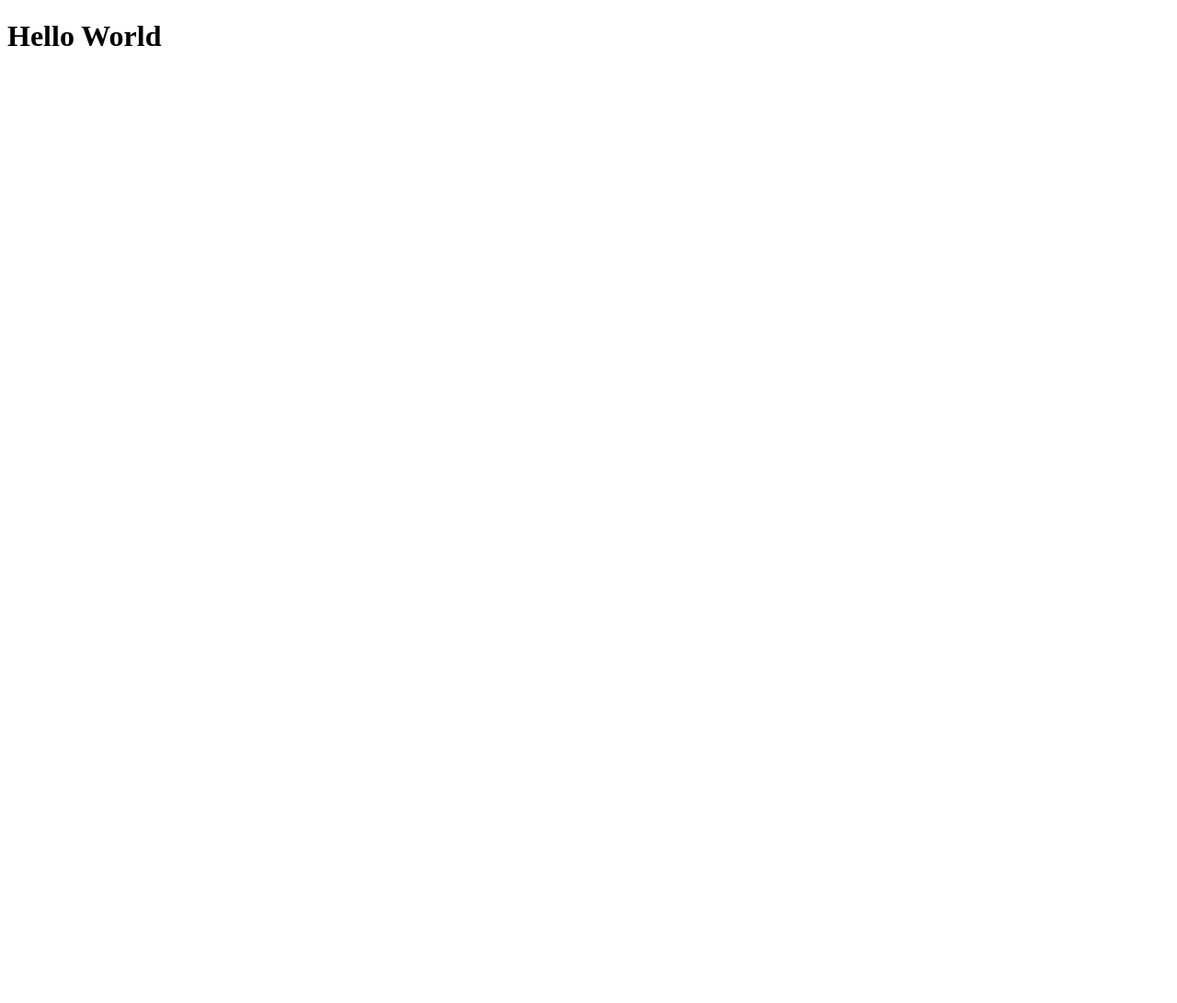
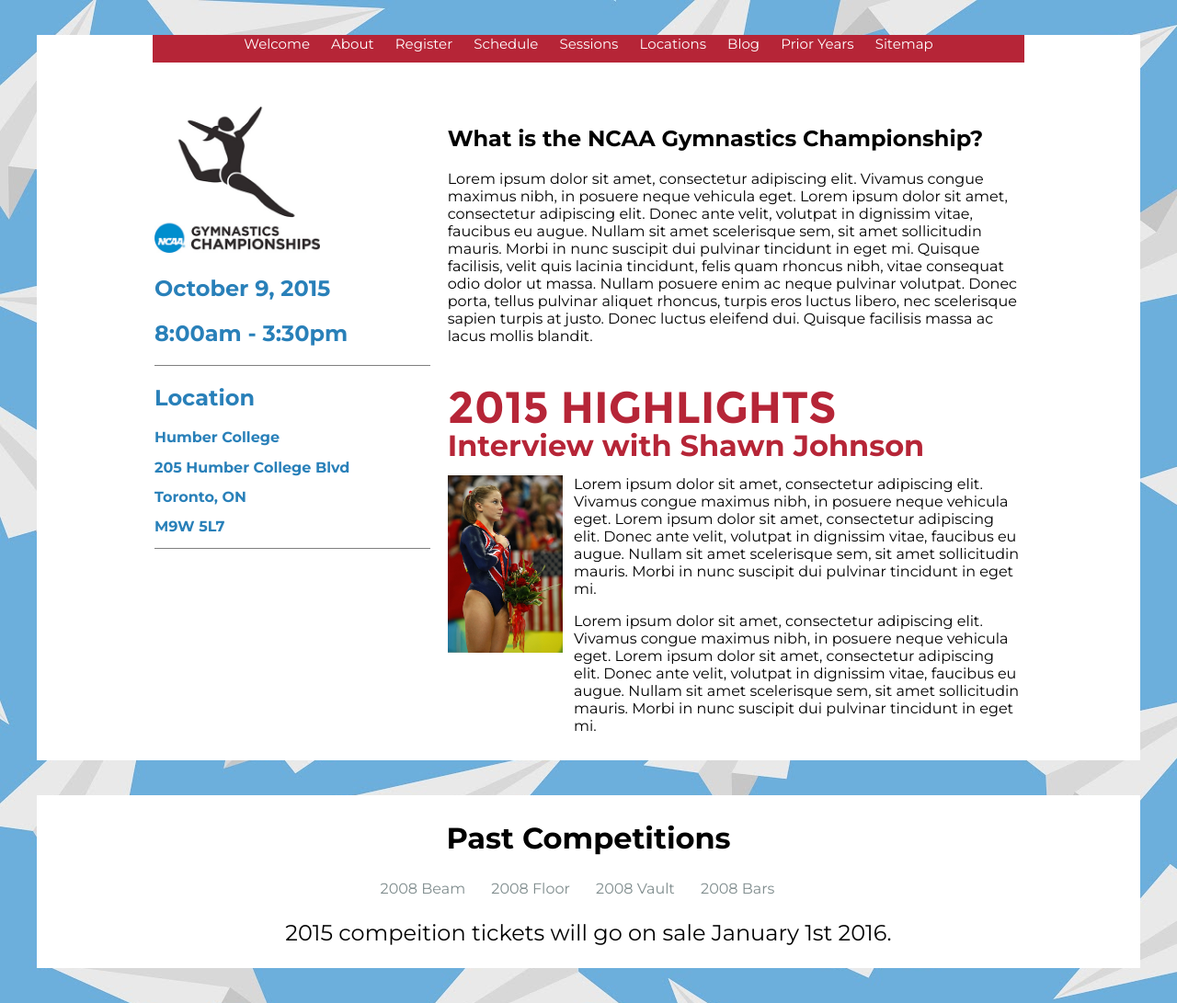
Before and after one commit to AmandaCoelho/WEBD221-WebProgramming3-Assignment2, a plain HTML site: page index.html in a window 1280 px wide. Shown: the whole page at 92% size. Before the commit the page ends 800 px from the top, so only its background shows below. Drawn offline with nearby package versions, Linux system fonts and the light colour scheme.

Commit message:
first commit

```diff
--- /dev/null
+++ b/css/style.css
@@ -0,0 +1,3 @@
+#test{
+	color:red;
+}
--- a/index.html
+++ b/index.html
@@ -3,11 +3,72 @@
 	<head>
 		<meta charset="UTF-8"/>
 		<title>Schedule</title>
-<!-- 		<link rel="stylesheet" href="style/style.css"/> -->
+		<link rel="stylesheet/less" href="css/main.css"/>
+		<link href='https://fonts.googleapis.com/css?family=Montserrat:400,700' rel='stylesheet' type='text/css'>
 	</head>
 <body>
-	<h1>Hello World</h1>
-	<div></div>
+	<div class="pagewrap">
+		<div class="nav">
+			<nav>
+				<a href="index.html">Welcome</a>
+				<a href="about.html">About</a>
+				<a href="register.html">Register</a>
+				<a href="schedule.html">Schedule</a>
+				<a href="sessions.html">Sessions</a>
+				<a href="locations.html">Locations</a>
+				<a href="blog.html">Blog</a>
+				<a href="priorYears.html">Prior Years</a>
+				<a href="sitemap.html">Sitemap</a>
+			</nav>
+		</div>
+		<div class="sidebar">
+			<div class="information">
+				<img src="images/logo.png">
+				<h2>October 9, 2015</h2>
+				<h2>8:00am - 3:30pm</h2>
+			</div>
+			<div class="information">
+				<h2>Location</h2>
+				<h2 class="subInfo">Humber College</h2>
+				<h2 class="subInfo">205 Humber College Blvd</h2>
+				<h2 class="subInfo">Toronto, ON</h2>
+				<h2 class="subInfo">M9W 5L7</h2>
+			</div>
+		</div>
+		<div class="mainContent">
+			<article>
+				<h2>What is the NCAA Gymnastics Championship?</h2>
+				<p>Lorem ipsum dolor sit amet, consectetur adipiscing elit. Vivamus congue maximus nibh, in posuere neque vehicula eget. Lorem ipsum dolor sit amet, consectetur adipiscing elit. Donec ante velit, volutpat in dignissim vitae, faucibus eu augue. Nullam sit amet scelerisque sem, sit amet sollicitudin mauris. Morbi in nunc suscipit dui pulvinar tincidunt in eget mi. Quisque facilisis, velit quis lacinia tincidunt, felis quam rhoncus nibh, vitae consequat odio dolor ut massa. Nullam posuere enim ac neque pulvinar volutpat. Donec porta, tellus pulvinar aliquet rhoncus, turpis eros luctus libero, nec scelerisque sapien turpis at justo. Donec luctus eleifend dui. Quisque facilisis massa ac lacus mollis blandit.
+				</p>
+			</article>
+			<article>
+				<h1>2015 HIGHLIGHTS</h1>
+				<h3>Interview with Shawn Johnson</h3>
+					<div class="highlightsContent">
+						<img src="images/shawn.jpg">
+						<p>Lorem ipsum dolor sit amet, consectetur adipiscing elit. Vivamus congue maximus nibh, in posuere neque vehicula eget. Lorem ipsum dolor sit amet, consectetur adipiscing elit. Donec ante velit, volutpat in dignissim vitae, faucibus eu augue. Nullam sit amet scelerisque sem, sit amet sollicitudin mauris. Morbi in nunc suscipit dui pulvinar tincidunt in eget mi.</p>
+						<p>Lorem ipsum dolor sit amet, consectetur adipiscing elit. Vivamus congue maximus nibh, in posuere neque vehicula eget. Lorem ipsum dolor sit amet, consectetur adipiscing elit. Donec ante velit, volutpat in dignissim vitae, faucibus eu augue. Nullam sit amet scelerisque sem, sit amet sollicitudin mauris. Morbi in nunc suscipit dui pulvinar tincidunt in eget mi.</p>
+					</div>
+			</article>
+		</div>
+	</div>
 
+	<footer>
+		<div class="pagewrap">
+			<div class="footerContent">
+			<h2>Past Competitions</h2>
+				<div class="compeitionLinks">
+					<a href="https://www.youtube.com/watch?v=p4KNKI2UZLc" target="_blank">2008 Beam</a>
+					<a href="https://www.youtube.com/watch?v=tooPCeR3IIY" target="_blank" >2008 Floor</a>
+					<a href="https://www.youtube.com/watch?v=L5_g1tQg3Vw" target="_blank">2008 Vault</a>
+					<a href="https://www.youtube.com/watch?v=4UUOb-hUm4E" target="_blank">2008 Bars</a>
+				</div>
+				<p>2015 compeition tickets will go on sale January 1st 2016.</p>
+			</div>
+		</div>
+	</footer>
+
+
+<script src="//cdnjs.cloudflare.com/ajax/libs/less.js/2.5.1/less.min.js"></script>
 </body>
 </html>
--- /dev/null
+++ b/less/main.less
@@ -0,0 +1,141 @@
+// **********Attributes**********
+
+@background:white;
+@navColor:#b62537;
+@headerFontColor:#2980b9;
+@images:"../images/background.jpg";
+@h2Color:#7f8c8d;
+
+
+// **********Font Stylings**********
+@font-face {
+    font-family: 'Montserrat';
+        src: url('../fonts/Montserrat-Regular.ttf');
+        src: url('../fonts/Montserrat-Regular.ttf') format('truetype');
+        font-weight: normal;
+        font-style: normal;
+}
+
+@font-face{
+	font-family: 'Montserrat-Bold';
+        src: url('../fonts/Montserrat-Bold.ttf');
+        src: url('../fonts/Montserrat-Bold.ttf') format('truetype');
+        font-weight: normal;
+        font-style: normal;
+}
+
+ // **********Main Stylings**********
+body{
+  background: url(@images);
+  font-family: Montserrat;
+}
+
+.pagewrap{
+	margin:3% auto;
+	background-color:@background;
+	width:1200px;
+	overflow:hidden;
+
+}
+
+
+// ********** Navigation Styling**********
+.nav{
+	margin:0 auto;
+	text-align: center;
+	background-color:@navColor;
+	width: 79%;
+	height: 30px;
+	a {
+		text-decoration: none;
+		color:@background;
+		font-size: 15px;
+		padding-top: 2%;
+		margin:1%;
+	}
+}
+
+
+// ********** Main Sidebar Content**********
+.sidebar{
+	display:inline-block;
+	margin-top: 3em;
+	margin-left: 8em;
+	width:25%;
+	float:left;
+	// border-bottom: 1px solid gray;
+	.information{
+		border-bottom: 1px solid gray;
+		img{
+			width:60%;
+		}
+		h2{
+			color:@headerFontColor;
+		}
+		.subInfo{
+			font-size: 1em;
+		}
+	}
+}
+
+
+// ********** Main Content Stylings **********
+.mainContent{
+	display:inline-block;
+	margin-top: 3em;
+	width:52%;
+	float:left;
+	p{
+		font-size: 1em;
+	}
+}
+
+article{
+	width:100%;
+	margin-left: 3%;
+	overflow:hidden;
+	margin-bottom: 2%;
+	h1{
+		font-family: Montserrat-Bold;
+		font-size: 3em;
+		line-height: 1px;
+		color:@navColor;
+	}
+	h3{
+		color:@navColor;
+		line-height: 1px;
+		font-size: 2em;
+	}
+}
+
+.highlightsContent{
+	width:100%;
+	img{
+		float:left;
+		max-width: 20%;
+		margin-right: 2%;
+		clear:both;
+	}
+	p{
+		overflow:auto;
+    	display:block;
+	}
+}
+
+
+// ********** Footer Stylings **********
+footer{
+	text-align: center;
+	h2{
+		font-size: 2em;
+	}
+	a{
+		color:@h2Color;
+		text-decoration: none;
+		margin-right: 2%;
+		font-size: 1em;
+	}
+	p{
+		font-size: 1.5em;
+	}
+}
```
Also changed, not shown: css/main-dist.css (added), css/main.css (added), fonts/Montserrat-Bold.ttf (added), fonts/Montserrat-Regular.ttf (added), images/background.jpg (added), images/logo.png (added), images/shawn.jpg (added), 1 other file.
